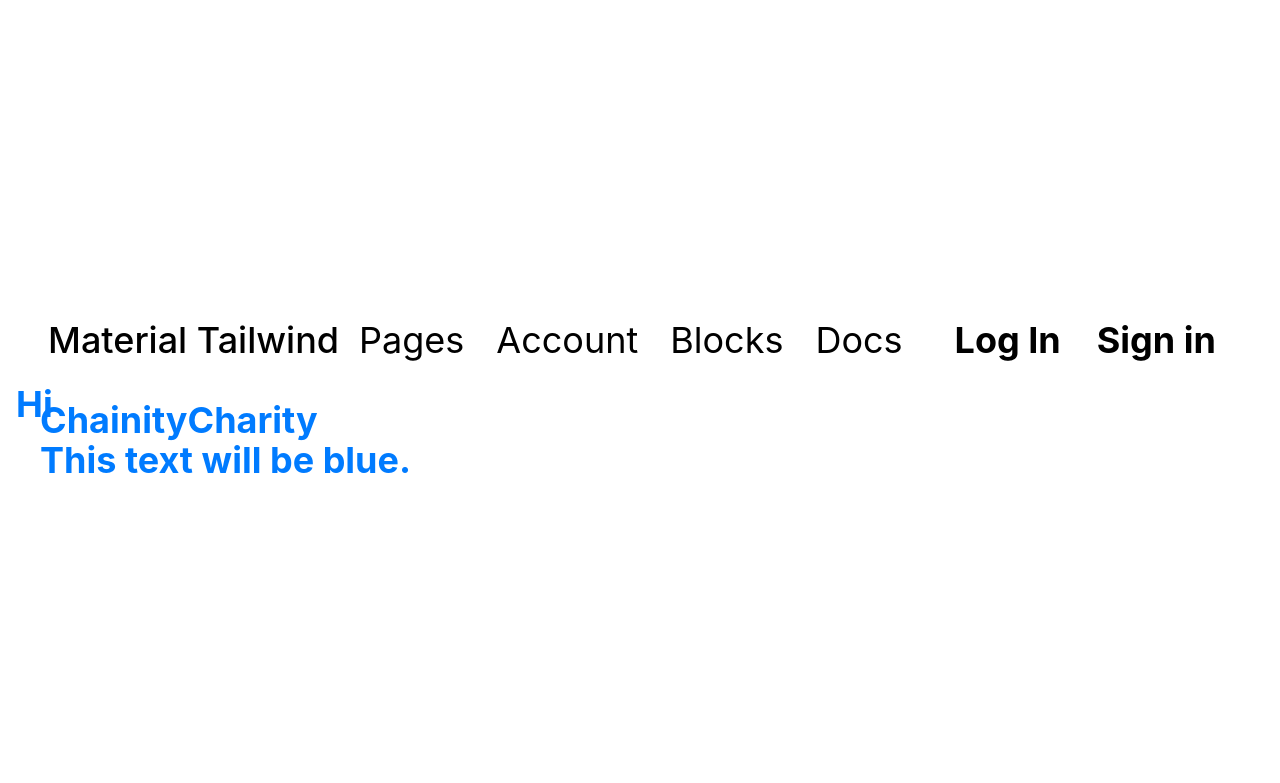
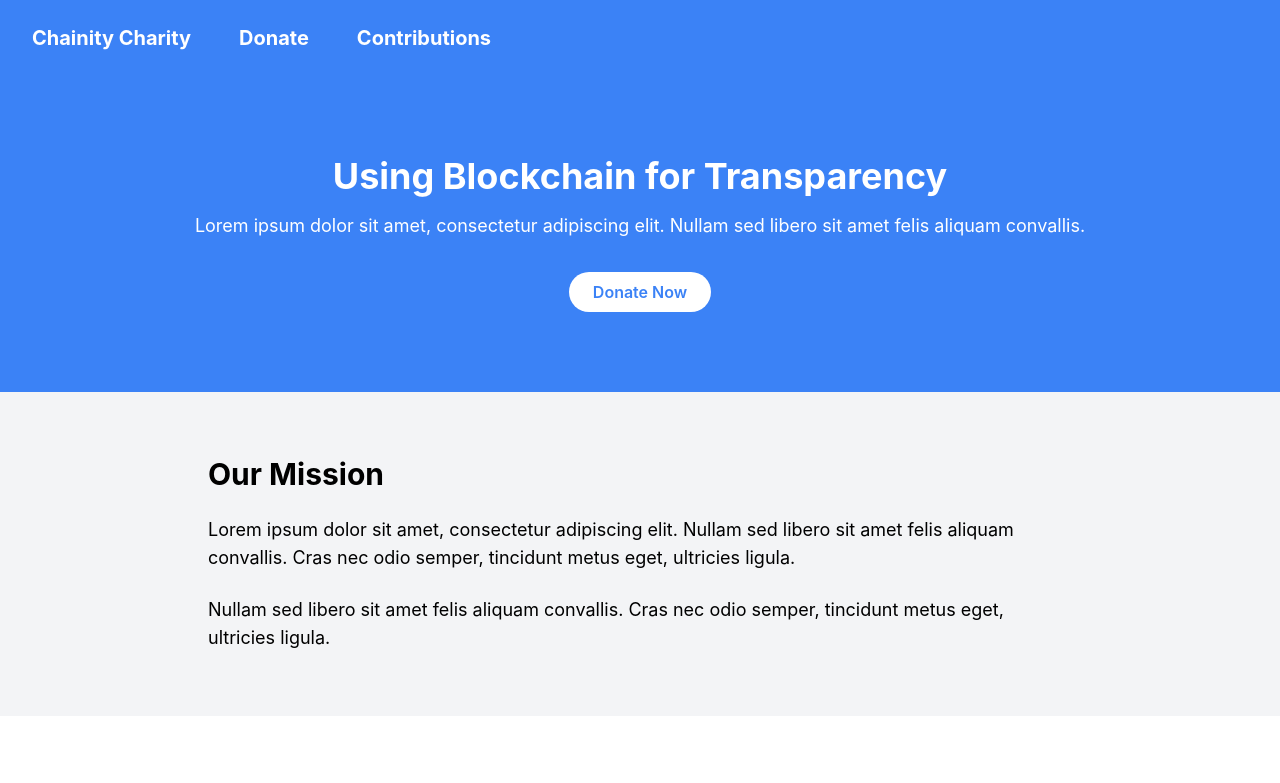
Before and after one commit to jeremiahboban/HackTheChains, a React (Create React App) app in the folder frontend/: page / in a window 1280 px wide. Shown: the top 783 px of the page. Built offline with nearby package versions, Linux system fonts and the light colour scheme.

Commit message:
added navbar, landing page

```diff
--- a/frontend/src/App.css
+++ b/frontend/src/App.css
@@ -2,15 +2,3 @@
 @tailwind components;
 @tailwind utilities;
 @import url("https://fonts.googleapis.com/css2?family=Poppins:wght@300;400;500;600;700;900&display=swap");
-
-/* app.css */
-
-/* Set white background */
-body {
-    background-color: #ffffff; /* White background */
-  }
-
-  /* Set blue text */
-  .text-blue {
-    color: #007bff; /* Blue color */
-  }
--- a/frontend/src/components/NavBar.js
+++ b/frontend/src/components/NavBar.js
@@ -1,153 +1,41 @@
 import React from "react";
-import {
-  Navbar,
-  MobileNav,
-  Typography,
-  Button,
-  IconButton,
-  Card,
-} from "@material-tailwind/react";
+import { Link } from "react-router-dom";
 
-export function NavBar() {
-  const [openNav, setOpenNav] = React.useState(false);
+export default function Navbar(props) {
+    return (
+        <>
+            <header className="bg-blue-500 p-4">
+                <nav className="flex justify-left space-x-4">
+                    <Link
+                        to="/"
+                        className={`text-white px-4 py-2 rounded-lg font-bold text-xl `}
+                    >
+                        Chainity Charity
+                    </Link>
 
-  React.useEffect(() => {
-    window.addEventListener(
-      "resize",
-      () => window.innerWidth >= 960 && setOpenNav(false),
+                    <Link
+                        to="/donate"
+                        className={`text-white ${
+                            props.active === "advisor"
+                                ? "bg-white text-blue-500"
+                                : ""
+                        } px-4 py-2 rounded-full font-bold text-xl hover:bg-white hover:text-blue-500`}
+                    >
+                        Donate
+                    </Link>
+                    <Link
+                        to="/contributions"
+                        className={`text-white ${
+                            props.active === "portfolio"
+                                ? "bg-white text-blue-500"
+                                : ""
+                        } px-4 py-2 rounded-full font-bold text-xl hover:bg-white hover:text-blue-500`}
+                    >
+                        Contributions
+                    </Link>
+
+                </nav>
+            </header>
+        </>
     );
-  }, []);
-
-  const navList = (
-    <ul className="mt-2 mb-4 flex flex-col gap-2 lg:mb-0 lg:mt-0 lg:flex-row lg:items-center lg:gap-6">
-      <Typography
-        as="li"
-        variant="small"
-        color="#007bff"
-        className="p-1 font-normal"
-      >
-        <a href="#" className="flex items-center">
-          Pages
-        </a>
-      </Typography>
-      <Typography
-        as="li"
-        variant="small"
-        color="blue"
-        className="p-1 font-normal"
-      >
-        <a href="#" className="flex items-center">
-          Account
-        </a>
-      </Typography>
-      <Typography
-        as="li"
-        variant="small"
-        color="blue-gray"
-        className="p-1 font-normal"
-      >
-        <a href="#" className="flex items-center">
-          Blocks
-        </a>
-      </Typography>
-      <Typography
-        as="li"
-        variant="small"
-        color="blue-gray"
-        className="p-1 font-normal"
-      >
-        <a href="#" className="flex items-center">
-          Docs
-        </a>
-      </Typography>
-    </ul>
-  );
-
-  return (
-    <div className="-m-6 max-h-[768px] w-[calc(100%+48px)] overflow-scroll">
-      <Navbar className="sticky top-0 z-10 h-max max-w-full rounded-none px-4 py-2 lg:px-8 lg:py-4">
-        <div className="flex items-center justify-between text-blue-gray-900">
-          <Typography
-            as="a"
-            href="#"
-            className="mr-4 cursor-pointer py-1.5 font-medium"
-          >
-            Material Tailwind
-          </Typography>
-          <div className="flex items-center gap-4">
-            <div className="mr-4 hidden lg:block">{navList}</div>
-            <div className="flex items-center gap-x-1">
-              <Button
-                variant="text"
-                size="sm"
-                className="hidden lg:inline-block"
-              >
-                <span>Log In</span>
-              </Button>
-              <Button
-                variant="gradient"
-                size="sm"
-                className="hidden lg:inline-block"
-              >
-                <span>Sign in</span>
-              </Button>
-            </div>
-            <IconButton
-              variant="text"
-              className="ml-auto h-6 w-6 text-inherit hover:bg-transparent focus:bg-transparent active:bg-transparent lg:hidden"
-              ripple={false}
-              onClick={() => setOpenNav(!openNav)}
-            >
-              {openNav ? (
-                <svg
-                  xmlns="http://www.w3.org/2000/svg"
-                  fill="none"
-                  className="h-6 w-6"
-                  viewBox="0 0 24 24"
-                  stroke="currentColor"
-                  strokeWidth={2}
-                >
-                  <path
-                    strokeLinecap="round"
-                    strokeLinejoin="round"
-                    d="M6 18L18 6M6 6l12 12"
-                  />
-                </svg>
-              ) : (
-                <svg
-                  xmlns="http://www.w3.org/2000/svg"
-                  className="h-6 w-6"
-                  fill="none"
-                  stroke="currentColor"
-                  strokeWidth={2}
-                >
-                  <path
-                    strokeLinecap="round"
-                    strokeLinejoin="round"
-                    d="M4 6h16M4 12h16M4 18h16"
-                  />
-                </svg>
-              )}
-            </IconButton>
-          </div>
-        </div>
-        <MobileNav open={openNav}>
-          {navList}
-          <div className="flex items-center gap-x-1">
-            <Button fullWidth variant="text" size="sm" className="">
-              <span>Log In</span>
-            </Button>
-            <Button fullWidth variant="gradient" size="sm" className="">
-              <span>Sign in</span>
-            </Button>
-          </div>
-        </MobileNav>
-      </Navbar>
-      <div className="text-blue">
-        Hi
-      </div>
-    </div>
-  );
 }
-
-export default NavBar;
--- a/frontend/src/pages/Home.js
+++ b/frontend/src/pages/Home.js
@@ -1,51 +1,55 @@
 import React from "react";
-import { NavBar } from '../components/NavBar';
+import NavBar from "../components/NavBar";
 import { useEffect } from "react";
 import { useNavigate } from "react-router-dom";
 
 export default function Home() {
-    useEffect(() => {
-        let text = document.getElementById("text");
-        let leaf = document.getElementById("leaf");
-        let hill1 = document.getElementById("hill1");
-        let hill4 = document.getElementById("hill4");
-        let hill5 = document.getElementById("hill5");
-
-        window.addEventListener("scroll", () => {
-            let value = window.scrollY;
-
-            if (text !== null) {
-                // Set a maximum scroll limit (adjust the limit as needed)
-                const maxScroll = 400;
-
-                // Apply the scroll transformations only if within the limit
-                if (value <= maxScroll) {
-                    text.style.marginTop = value * 2.5 + "px";
-                    leaf.style.top = value * -1.5 + "px";
-                    leaf.style.left = value * 1.5 + "px";
-                    hill5.style.left = value * 1.5 + "px";
-                    hill4.style.left = value * -1.5 + "px";
-                    hill1.style.top = value * 1 + "px";
-                }
-            }
-        });
-    }, []);
+    const navigate = useNavigate();
     return (
         <>
-            <div className="h-screen flex justify-center items-center">
-                <div
-                    initial={{ opacity: 0 }}
-                    animate={{ opacity: 1 }}
-                    transition={{ duration: 1 }}
-                    className="text-4xl font-bold"
-                >
-                    <NavBar />
-                    <div className="text-blue">
-                        <h1>ChainityCharity</h1>
-                        <p>This text will be blue.</p>
-                    </div>
-                </div>
-            </div>
+            <NavBar />
+    <div className="bg-gray-100 min-h-screen">
+      {/* Hero Section */}
+      <div className="bg-blue-500 text-white py-20 px-4">
+        <div className="max-w-4xl mx-auto text-center">
+          <h1 className="text-4xl font-bold mb-4">Using Blockchain for Transparency</h1>
+          <p className="text-lg mb-8">
+            Lorem ipsum dolor sit amet, consectetur adipiscing elit. Nullam sed libero sit amet felis aliquam convallis.
+          </p>
+          <button onClick={() => navigate("/donate")}
+          className="bg-white text-blue-500 py-2 px-6 rounded-full font-semibold hover:bg-blue-700 hover:text-white transition duration-300">
+            Donate Now
+          </button>
+        </div>
+      </div>
+
+      {/* Mission Section */}
+      <div className="py-16">
+        <div className="max-w-4xl mx-auto px-4">
+          <h2 className="text-3xl font-bold mb-6">Our Mission</h2>
+          <p className="text-lg mb-6">
+            Lorem ipsum dolor sit amet, consectetur adipiscing elit. Nullam sed libero sit amet felis aliquam convallis. Cras nec odio semper, tincidunt metus eget, ultricies ligula.
+          </p>
+          <p className="text-lg">
+            Nullam sed libero sit amet felis aliquam convallis. Cras nec odio semper, tincidunt metus eget, ultricies ligula.
+          </p>
+        </div>
+      </div>
+
+      {/* Projects Section */}
+      <div className="bg-white py-16">
+        <div className="max-w-4xl mx-auto px-4">
+          <h2 className="text-3xl font-bold mb-6">Recent Projects</h2>
+          {/* Display recent projects here */}
+        </div>
+      </div>
+
+      {/* Footer */}
+      <footer className="bg-blue-500 text-white py-8 text-center">
+        <p>&copy; 2024 CharityName. All rights reserved.</p>
+      </footer>
+    </div>
+  );
         </>
     );
 }
```
